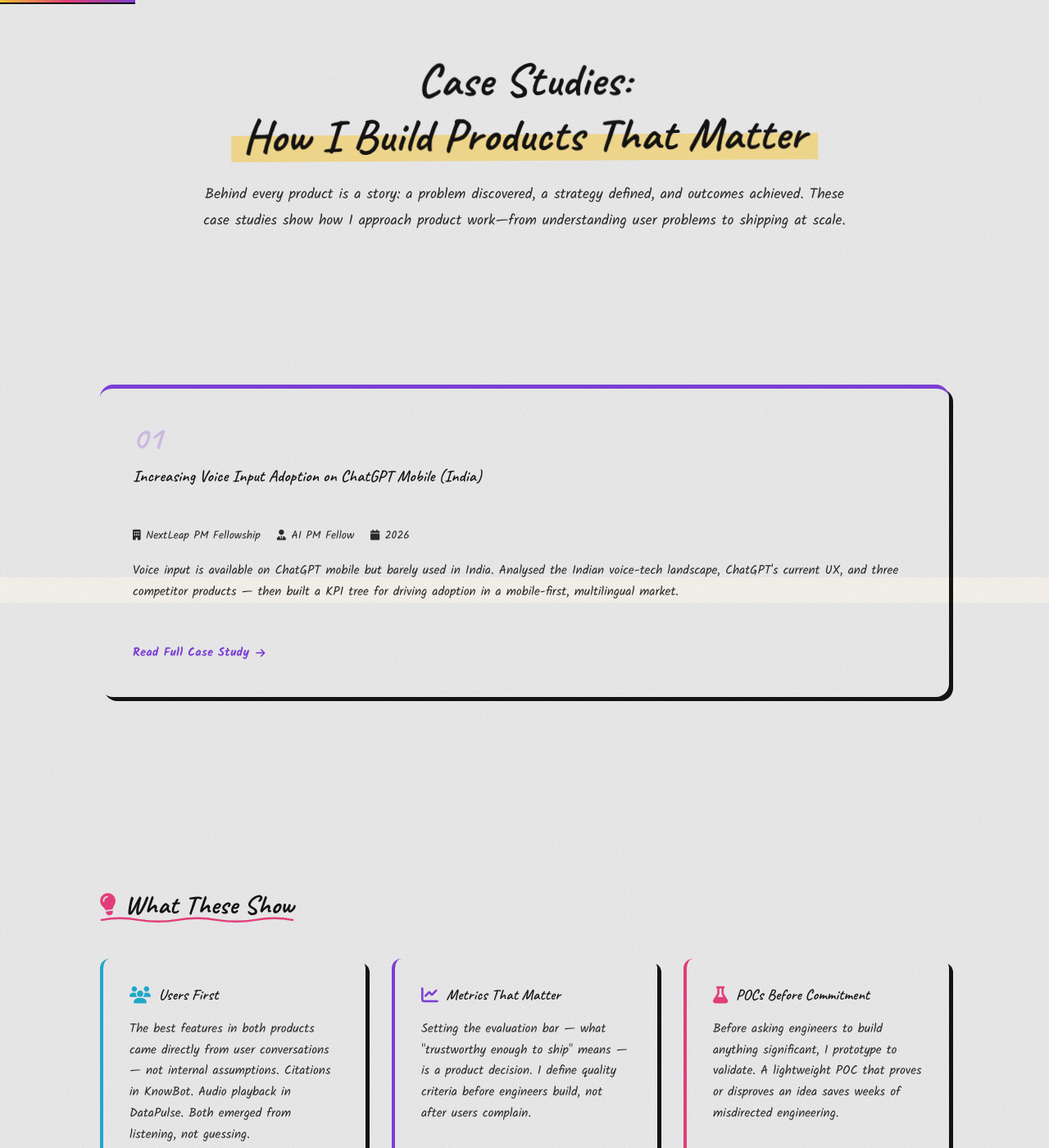
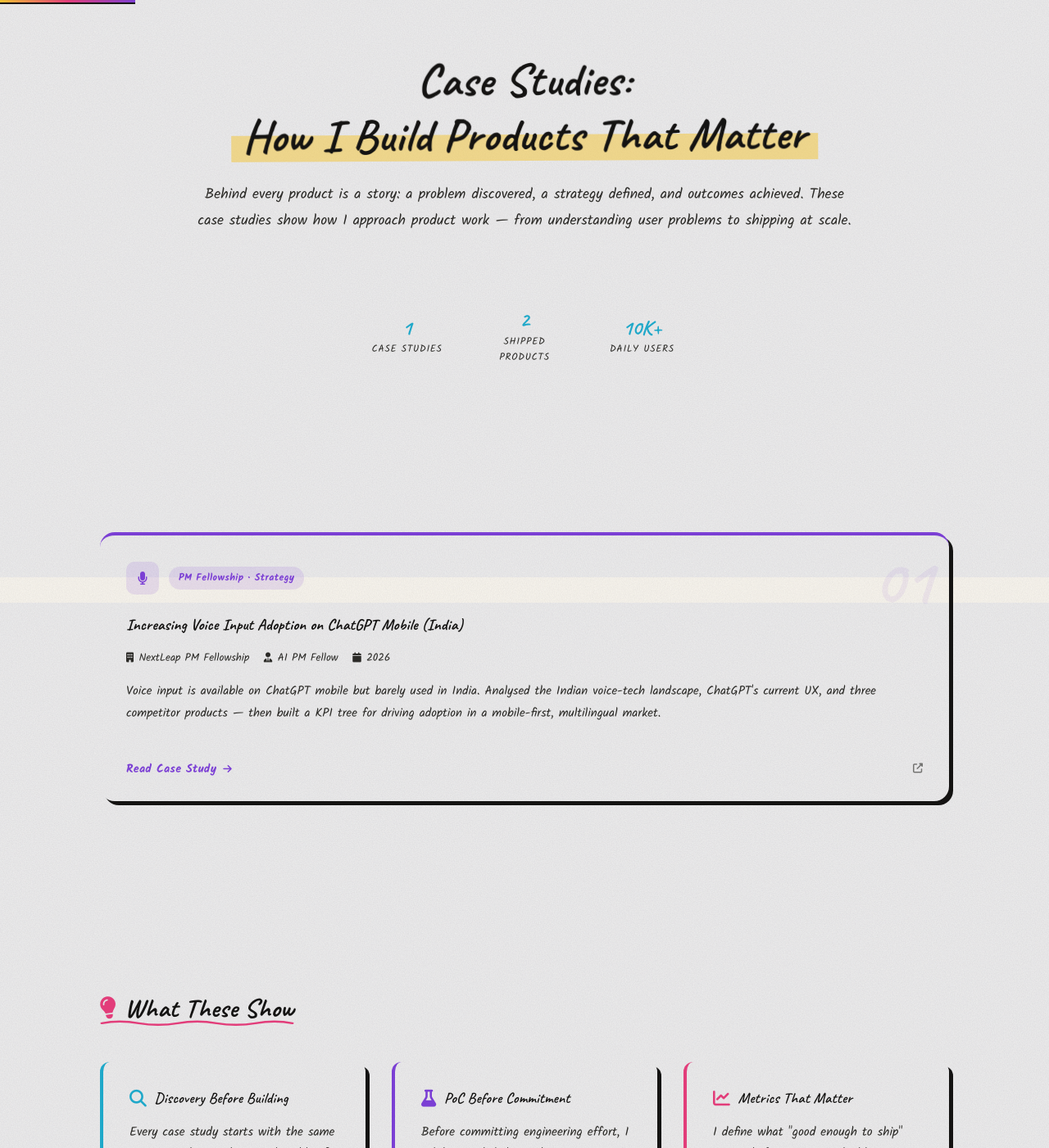
Before and after one commit to mayank1101/mayank1101.github.io, a Jekyll site: the page built from case-studies.html, in a window 1280 px wide and 1400 px high, scrolled down 196 px. Shown: the whole window at 82% size. Built offline with Jekyll 4.4.1, drawn with Linux system fonts in a browser that asks for light colours; some web fonts are replaced; some of the changed text lies outside the part shown.

Commit message:
improved case-studies page layout and card design

```diff
--- a/_case_studies/voice-input.md
+++ b/_case_studies/voice-input.md
@@ -5,6 +5,8 @@
 role: "AI PM Fellow"
 period: "2026"
 accent_color: "purple"
+icon: "fas fa-microphone"
+type: "PM Fellowship · Strategy"
 order: 3
 external_url: /case-studies/voice-input-milestone1.html
 summary: "Voice input is available on ChatGPT mobile but barely used in India. Analysed the Indian voice-tech landscape, ChatGPT's current UX, and three competitor products — then built a KPI tree for driving adoption in a mobile-first, multilingual market."
--- a/_sass/_case-studies.scss
+++ b/_sass/_case-studies.scss
@@ -1,6 +1,6 @@
 // ===== Case Studies Landing Page =====
 
-// Hero Section — override the default two-column grid (designed for pages with a profile photo)
+// Hero Section
 .case-studies-hero-content {
   display: block;
   text-align: center;
@@ -21,8 +21,56 @@
     line-height: 1.8;
     color: var(--text);
     max-width: 800px;
-    margin: 0 auto;
+    margin: 0 auto 2.5rem;
   }
+}
+
+// Hero Stats Strip
+.cs-hero-stats {
+  display: flex;
+  align-items: center;
+  justify-content: center;
+  gap: 0;
+  margin-top: 2rem;
+  background: var(--card-bg);
+  border: 1px solid var(--card-border);
+  border-radius: 14px;
+  padding: 1.25rem 2rem;
+  max-width: 480px;
+  margin-left: auto;
+  margin-right: auto;
+}
+
+.cs-hero-stat {
+  display: flex;
+  flex-direction: column;
+  align-items: center;
+  gap: 0.25rem;
+  flex: 1;
+}
+
+.cs-hero-stat-value {
+  font-size: 1.6rem;
+  font-weight: 800;
+  color: var(--accent-cyan);
+  font-family: $font-heading;
+  line-height: 1;
+}
+
+.cs-hero-stat-label {
+  font-size: 0.75rem;
+  color: var(--text-muted);
+  text-transform: uppercase;
+  letter-spacing: 0.06em;
+  font-weight: 500;
+}
+
+.cs-hero-stat-divider {
+  width: 1px;
+  height: 2.5rem;
+  background: var(--card-border);
+  flex-shrink: 0;
+  margin: 0 1.5rem;
 }
 
 // Insights Heading
@@ -80,133 +128,167 @@
   margin-bottom: 3rem;
 }
 
+// Card — base
 .case-study-card-link {
   display: flex;
   flex-direction: column;
   text-decoration: none;
   color: inherit;
-  padding: 2.5rem;
+  padding: 2rem 2rem 1.75rem;
   background: var(--card-bg);
   border: 2px solid var(--card-border);
-  border-radius: 16px;
+  border-radius: 18px;
   transition: all 0.35s ease;
   position: relative;
   overflow: hidden;
 
   &:hover {
-    transform: translateY(-10px);
-    box-shadow: 0 16px 40px rgba(0, 0, 0, 0.12);
+    transform: translateY(-8px);
+    box-shadow: 0 20px 48px rgba(0, 0, 0, 0.13);
 
-    .case-study-card-action {
-      gap: 0.8rem;
-    }
-
-    .case-study-card-number {
-      transform: scale(1.1);
-    }
+    .cs-card-action i { transform: translateX(4px); }
+    .cs-card-watermark { opacity: 0.12; }
   }
 
   &.card-cyan {
-    border-top: 5px solid var(--accent-cyan);
-    background: linear-gradient(160deg, rgba(31, 168, 201, 0.07) 0%, var(--card-bg) 60%);
-
-    .case-study-card-number { color: var(--accent-cyan); }
-    .case-study-card-action { color: var(--accent-cyan); }
+    border-top: 4px solid var(--accent-cyan);
+    background: linear-gradient(155deg, rgba(31, 168, 201, 0.06) 0%, var(--card-bg) 55%);
+    .cs-card-icon-wrap { background: rgba(31, 168, 201, 0.12); color: var(--accent-cyan); }
+    .cs-card-type-badge { background: rgba(31, 168, 201, 0.12); color: var(--accent-cyan); }
+    .cs-card-action { color: var(--accent-cyan); }
+    .cs-card-watermark { color: var(--accent-cyan); }
     &:hover { border-color: var(--accent-cyan); }
   }
 
   &.card-purple {
-    border-top: 5px solid var(--accent-purple);
-    background: linear-gradient(160deg, rgba(123, 63, 212, 0.07) 0%, var(--card-bg) 60%);
-
-    .case-study-card-number { color: var(--accent-purple); }
-    .case-study-card-action { color: var(--accent-purple); }
+    border-top: 4px solid var(--accent-purple);
+    background: linear-gradient(155deg, rgba(123, 63, 212, 0.06) 0%, var(--card-bg) 55%);
+    .cs-card-icon-wrap { background: rgba(123, 63, 212, 0.12); color: var(--accent-purple); }
+    .cs-card-type-badge { background: rgba(123, 63, 212, 0.12); color: var(--accent-purple); }
+    .cs-card-action { color: var(--accent-purple); }
+    .cs-card-watermark { color: var(--accent-purple); }
     &:hover { border-color: var(--accent-purple); }
   }
 
   &.card-pink {
-    border-top: 5px solid var(--accent-pink);
-    background: linear-gradient(160deg, rgba(226, 61, 122, 0.07) 0%, var(--card-bg) 60%);
-
-    .case-study-card-number { color: var(--accent-pink); }
-    .case-study-card-action { color: var(--accent-pink); }
+    border-top: 4px solid var(--accent-pink);
+    background: linear-gradient(155deg, rgba(226, 61, 122, 0.06) 0%, var(--card-bg) 55%);
+    .cs-card-icon-wrap { background: rgba(226, 61, 122, 0.12); color: var(--accent-pink); }
+    .cs-card-type-badge { background: rgba(226, 61, 122, 0.12); color: var(--accent-pink); }
+    .cs-card-action { color: var(--accent-pink); }
+    .cs-card-watermark { color: var(--accent-pink); }
     &:hover { border-color: var(--accent-pink); }
   }
 }
 
-// Card Header
-.case-study-card-header {
-  display: flex;
-  flex-direction: column;
-  gap: 0.8rem;
-  margin-bottom: 1.5rem;
-  padding-bottom: 1.5rem;
-  border-bottom: 1px solid var(--card-border);
+// Watermark number
+.cs-card-watermark {
+  position: absolute;
+  top: 1rem;
+  right: 1.25rem;
+  font-size: 5rem;
+  font-weight: 900;
+  line-height: 1;
+  opacity: 0.07;
+  font-family: $font-heading;
+  pointer-events: none;
+  transition: opacity 0.35s ease;
+  user-select: none;
 }
 
-.case-study-card-number {
-  font-size: 2.5rem;
-  font-weight: 800;
-  line-height: 1;
-  opacity: 0.25;
-  transition: transform 0.3s ease;
-  font-family: $font-heading;
+// Card top row: icon + badge
+.cs-card-top {
+  display: flex;
+  align-items: center;
+  gap: 0.75rem;
+  margin-bottom: 1.5rem;
 }
 
-.case-study-card-title {
-  font-size: 1.25rem;
+.cs-card-icon-wrap {
+  width: 40px;
+  height: 40px;
+  border-radius: 10px;
+  display: flex;
+  align-items: center;
+  justify-content: center;
+  font-size: 1rem;
+  flex-shrink: 0;
+}
+
+.cs-card-type-badge {
+  font-size: 0.75rem;
   font-weight: 600;
-  margin: 0;
+  padding: 0.3rem 0.75rem;
+  border-radius: 20px;
+  letter-spacing: 0.03em;
+  white-space: nowrap;
+}
+
+// Card body
+.cs-card-body {
+  flex: 1;
+  margin-bottom: 1.5rem;
+}
+
+.cs-card-title {
+  font-size: 1.2rem;
+  font-weight: 700;
+  margin: 0 0 1rem 0;
   color: var(--text-bright);
   line-height: 1.4;
 }
 
-// Card Body
-.case-study-card-body {
-  flex: 1;
-  margin-bottom: 1.5rem;
-}
-
-.case-study-card-meta {
+.cs-card-meta {
   display: flex;
   flex-wrap: wrap;
-  gap: 0.5rem 1.25rem;
-  margin-bottom: 1.2rem;
+  gap: 0.4rem 1.1rem;
+  margin-bottom: 1.1rem;
 
   span {
     display: inline-flex;
     align-items: center;
     gap: 0.4rem;
-    font-size: 0.85rem;
+    font-size: 0.82rem;
     color: var(--text-muted);
 
-    i { font-size: 0.8rem; }
+    i { font-size: 0.75rem; }
   }
 }
 
-.case-study-card-preview {
-  font-size: 0.95rem;
-  line-height: 1.7;
+.cs-card-summary {
+  font-size: 0.93rem;
+  line-height: 1.75;
   color: var(--text);
   margin: 0;
 }
 
-// Card Footer
-.case-study-card-footer {
-  padding-top: 1.5rem;
+// Card footer
+.cs-card-footer {
+  display: flex;
+  align-items: center;
+  justify-content: space-between;
+  padding-top: 1.25rem;
   border-top: 1px solid var(--card-border);
 }
 
-.case-study-card-action {
-  font-size: 0.9rem;
+.cs-card-action {
+  font-size: 0.88rem;
   font-weight: 700;
   display: inline-flex;
   align-items: center;
   gap: 0.5rem;
-  transition: gap 0.3s ease;
   letter-spacing: 0.02em;
 
-  i { font-size: 0.8rem; }
+  i {
+    font-size: 0.75rem;
+    transition: transform 0.25s ease;
+  }
+}
+
+.cs-card-external {
+  font-size: 0.75rem;
+  color: var(--text-muted);
+  opacity: 0.6;
 }
 
 // Case Study Page
@@ -396,10 +478,7 @@
 
   .case-studies-cta-card {
     padding: 2.5rem 2rem;
-
-    h2 {
-      font-size: 1.6rem;
-    }
+    h2 { font-size: 1.6rem; }
   }
 }
 
@@ -412,6 +491,15 @@
     font-size: 2rem;
   }
 
+  .cs-hero-stats {
+    gap: 0;
+    padding: 1rem 1.5rem;
+  }
+
+  .cs-hero-stat-value {
+    font-size: 1.3rem;
+  }
+
   .case-studies-insights-heading {
     font-size: 1.5rem;
     margin-bottom: 2rem;
@@ -419,51 +507,32 @@
 
   .case-studies-cta-card {
     padding: 2rem 1.5rem;
-
-    h2 {
-      font-size: 1.4rem;
-    }
-
-    p {
-      font-size: 0.95rem;
-    }
+    h2 { font-size: 1.4rem; }
+    p { font-size: 0.95rem; }
   }
 
-  .case-study-page-hero {
-    h1 {
-      font-size: 1.8rem;
-    }
-  }
-
-  .case-study-page-content {
-    h2 {
-      font-size: 1.4rem;
-      margin: 2rem 0 1rem 0;
-    }
-  }
-
-  .case-study-page-cta {
-    padding: 1.5rem;
-
-    h3 {
-      font-size: 1.3rem;
-    }
-  }
-
-  .case-study-insights-grid {
-    grid-template-columns: 1fr;
-  }
+  .case-study-page-hero h1 { font-size: 1.8rem; }
+  .case-study-page-content h2 { font-size: 1.4rem; margin: 2rem 0 1rem 0; }
+  .case-study-page-cta { padding: 1.5rem; h3 { font-size: 1.3rem; } }
+  .case-study-insights-grid { grid-template-columns: 1fr; }
 }
 
 @media (max-width: 480px) {
   .case-studies-hero-text {
-    h1 {
-      font-size: 1.5rem;
-    }
+    h1 { font-size: 1.5rem; }
+    p { font-size: 0.95rem; }
+  }
 
-    p {
-      font-size: 0.95rem;
-    }
+  .cs-hero-stats {
+    flex-direction: column;
+    gap: 1rem;
+    max-width: 200px;
+  }
+
+  .cs-hero-stat-divider {
+    width: 80px;
+    height: 1px;
+    margin: 0;
   }
 
   .case-studies-insights-heading {
@@ -473,57 +542,23 @@
 
   .case-studies-cta-card {
     padding: 1.5rem 1rem;
-
-    h2 {
-      font-size: 1.2rem;
-      gap: 0.5rem;
-    }
-
-    p {
-      font-size: 0.9rem;
-      margin-bottom: 1.5rem;
-    }
+    h2 { font-size: 1.2rem; gap: 0.5rem; }
+    p { font-size: 0.9rem; margin-bottom: 1.5rem; }
   }
 
-  .case-studies-cta-buttons {
-    gap: 0.75rem;
-  }
+  .case-studies-cta-buttons { gap: 0.75rem; }
 
-  .case-study-card-link {
-    padding: 1.5rem;
-  }
+  .case-study-card-link { padding: 1.5rem; }
 
-  .case-study-card-title h3 {
-    font-size: 1.1rem;
-  }
+  .cs-card-watermark { font-size: 3.5rem; }
 
-  .case-study-page-hero h1 {
-    font-size: 1.5rem;
-  }
-
-  .case-study-page-meta {
-    font-size: 0.85rem;
-  }
-
-  .case-study-page-content {
-    font-size: 0.95rem;
-
-    h2 {
-      font-size: 1.2rem;
-    }
-  }
-
+  .case-study-page-hero h1 { font-size: 1.5rem; }
+  .case-study-page-meta { font-size: 0.85rem; }
+  .case-study-page-content { font-size: 0.95rem; h2 { font-size: 1.2rem; } }
   .case-study-page-cta {
     padding: 1.5rem 1rem;
-
-    h3 {
-      font-size: 1.1rem;
-      gap: 0.5rem;
-    }
-
-    p {
-      font-size: 0.9rem;
-    }
+    h3 { font-size: 1.1rem; gap: 0.5rem; }
+    p { font-size: 0.9rem; }
   }
 }
 
--- a/case-studies.html
+++ b/case-studies.html
@@ -14,8 +14,24 @@
             </h1>
             <p>
                 Behind every product is a story: a problem discovered, a strategy defined, and outcomes achieved.
-                These case studies show how I approach product work—from understanding user problems to shipping at scale.
+                These case studies show how I approach product work — from understanding user problems to shipping at scale.
             </p>
+            <div class="cs-hero-stats">
+                <div class="cs-hero-stat">
+                    <span class="cs-hero-stat-value">{{ site.case_studies | size }}</span>
+                    <span class="cs-hero-stat-label">Case Studies</span>
+                </div>
+                <div class="cs-hero-stat-divider"></div>
+                <div class="cs-hero-stat">
+                    <span class="cs-hero-stat-value">2</span>
+                    <span class="cs-hero-stat-label">Shipped Products</span>
+                </div>
+                <div class="cs-hero-stat-divider"></div>
+                <div class="cs-hero-stat">
+                    <span class="cs-hero-stat-value">10K+</span>
+                    <span class="cs-hero-stat-label">Daily Users</span>
+                </div>
+            </div>
         </div>
     </div>
 </div>
@@ -26,23 +42,37 @@
         {% assign case_studies = site.case_studies | sort: "order" %}
         {% for case_study in case_studies %}
         <a href="{{ case_study.external_url | default: case_study.url }}" {% if case_study.external_url %}target="_blank"{% endif %} class="case-study-card-link card card-{{ case_study.accent_color }} scroll-animate">
-            <div class="case-study-card-header">
-                <span class="case-study-card-number">0{{ forloop.index }}</span>
-                <h3 class="case-study-card-title">{{ case_study.title }}</h3>
+
+            <div class="cs-card-watermark">{{ forloop.index | prepend: "0" }}</div>
+
+            <div class="cs-card-top">
+                <div class="cs-card-icon-wrap">
+                    <i class="{{ case_study.icon | default: 'fas fa-file-alt' }}"></i>
+                </div>
+                {% if case_study.type %}
+                <span class="cs-card-type-badge">{{ case_study.type }}</span>
+                {% endif %}
             </div>
-            <div class="case-study-card-body">
-                <div class="case-study-card-meta">
+
+            <div class="cs-card-body">
+                <h3 class="cs-card-title">{{ case_study.title }}</h3>
+                <div class="cs-card-meta">
                     <span><i class="fas fa-building"></i> {{ case_study.company }}</span>
                     <span><i class="fas fa-user-tie"></i> {{ case_study.role }}</span>
                     <span><i class="fas fa-calendar"></i> {{ case_study.period }}</span>
                 </div>
-                <p class="case-study-card-preview">{{ case_study.summary }}</p>
+                <p class="cs-card-summary">{{ case_study.summary }}</p>
             </div>
-            <div class="case-study-card-footer">
-                <span class="case-study-card-action">
-                    Read Full Case Study <i class="fas fa-arrow-right"></i>
+
+            <div class="cs-card-footer">
+                <span class="cs-card-action">
+                    Read Case Study <i class="fas fa-arrow-right"></i>
                 </span>
+                {% if case_study.external_url %}
+                <span class="cs-card-external"><i class="fas fa-external-link-alt"></i></span>
+                {% endif %}
             </div>
+
         </a>
         {% endfor %}
     </div>
@@ -53,34 +83,34 @@
     <h2 class="case-studies-insights-heading"><i class="fas fa-lightbulb"></i> What These Show</h2>
     <div class="case-study-insights-grid">
         <div class="card card-cyan scroll-animate">
-            <h3><i class="fas fa-users"></i> Users First</h3>
+            <h3><i class="fas fa-search"></i> Discovery Before Building</h3>
             <p>
-                The best features in both products came directly from user conversations — not internal assumptions.
-                Citations in KnowBot. Audio playback in DataPulse. Both emerged from listening, not guessing.
+                Every case study starts with the same question: what is the actual problem?
+                Stakeholder interviews, user conversations, and competitive analysis — before a single line of code.
             </p>
         </div>
 
         <div class="card card-purple scroll-animate">
-            <h3><i class="fas fa-chart-line"></i> Metrics That Matter</h3>
+            <h3><i class="fas fa-flask"></i> PoC Before Commitment</h3>
             <p>
-                Setting the evaluation bar — what "trustworthy enough to ship" means — is a product decision.
-                I define quality criteria before engineers build, not after users complain.
+                Before committing engineering effort, I validate with lightweight prototypes.
+                A focused PoC that proves or disproves an approach saves weeks of misdirected work.
             </p>
         </div>
 
         <div class="card card-pink scroll-animate">
-            <h3><i class="fas fa-flask"></i> POCs Before Commitment</h3>
+            <h3><i class="fas fa-chart-line"></i> Metrics That Matter</h3>
             <p>
-                Before asking engineers to build anything significant, I prototype to validate.
-                A lightweight POC that proves or disproves an idea saves weeks of misdirected engineering.
+                I define what "good enough to ship" means before engineers build — not after users complain.
+                Groundedness, MRR, retrieval time, effort reduction: chosen deliberately, not retroactively.
             </p>
         </div>
 
         <div class="card card-cyan scroll-animate">
-            <h3><i class="fas fa-layer-group"></i> Phased Delivery</h3>
+            <h3><i class="fas fa-layer-group"></i> End-to-End Ownership</h3>
             <p>
-                Both products shipped in phases. Phase I validated the core idea. Phase II extended it based
-                on real feedback. Shipping incrementally builds trust and keeps direction grounded in evidence.
+                From problem definition to production delivery — I stay accountable across the full arc.
+                Stakeholder alignment, architecture decisions, evaluation, and coordinated shipping.
             </p>
         </div>
     </div>
```
Also changed, not shown: 1 other file.
